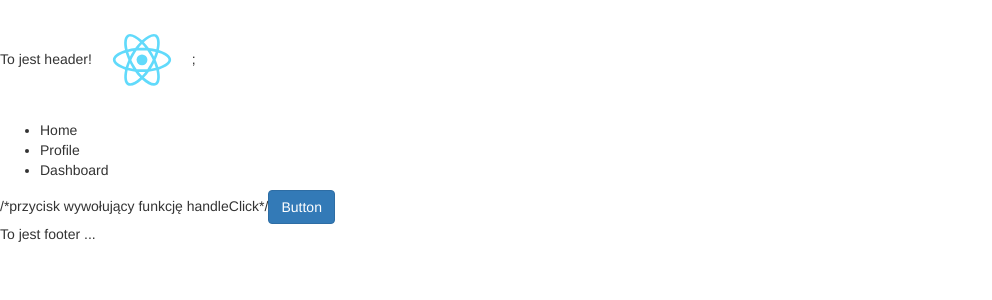
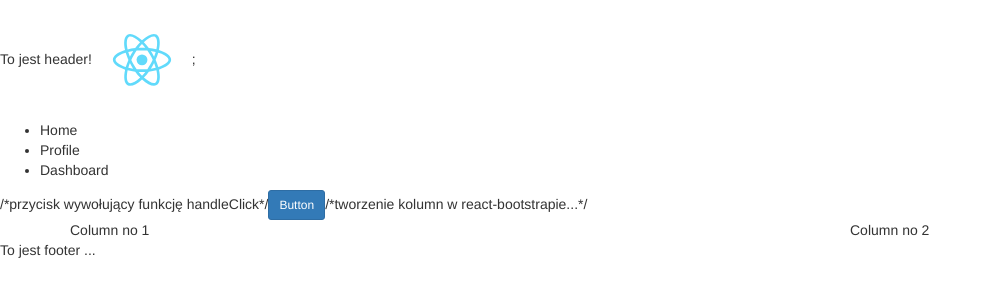
Before and after one commit to maciekpollub/react, a React (Create React App) app in the folder react-component/: page / in a window 1280 px wide. Shown: the top 300 px of the page, without its empty margins (0-992 px from the left). Built offline with nearby package versions, Linux system fonts and the light colour scheme.

Commit message:
Grid columns added...

```diff
--- a/react-component/src/components/Home.js
+++ b/react-component/src/components/Home.js
@@ -1,5 +1,6 @@
 import React from 'react';
 import {Button} from 'react-bootstrap';
+import {Grid, Row, Col} from 'react-bootstrap';//kazdy wykorzystywany komponent rb musi zostać zaimportowany
 
 
 const Home = () => {
@@ -9,7 +10,14 @@ const Home = () => {
     return (
         <div>
             /*przycisk wywołujący funkcję handleClick*/
-            <Button bsStyle = "primary" onClick = {handleClick}>Button</Button>
+            <Button bsStyle = "primary" bsSize = "small" onClick = {handleClick}>Button</Button>
+            /*tworzenie kolumn w react-bootstrapie...*/
+            <Grid>
+                <Row className='show-grid'>
+                    <Col xs={12} md={8}>Column no 1</Col>
+                    <Col xs={12} md={4}>Column no 2</Col>
+                </Row>
+            </Grid>
         </div>
     );
 
```
